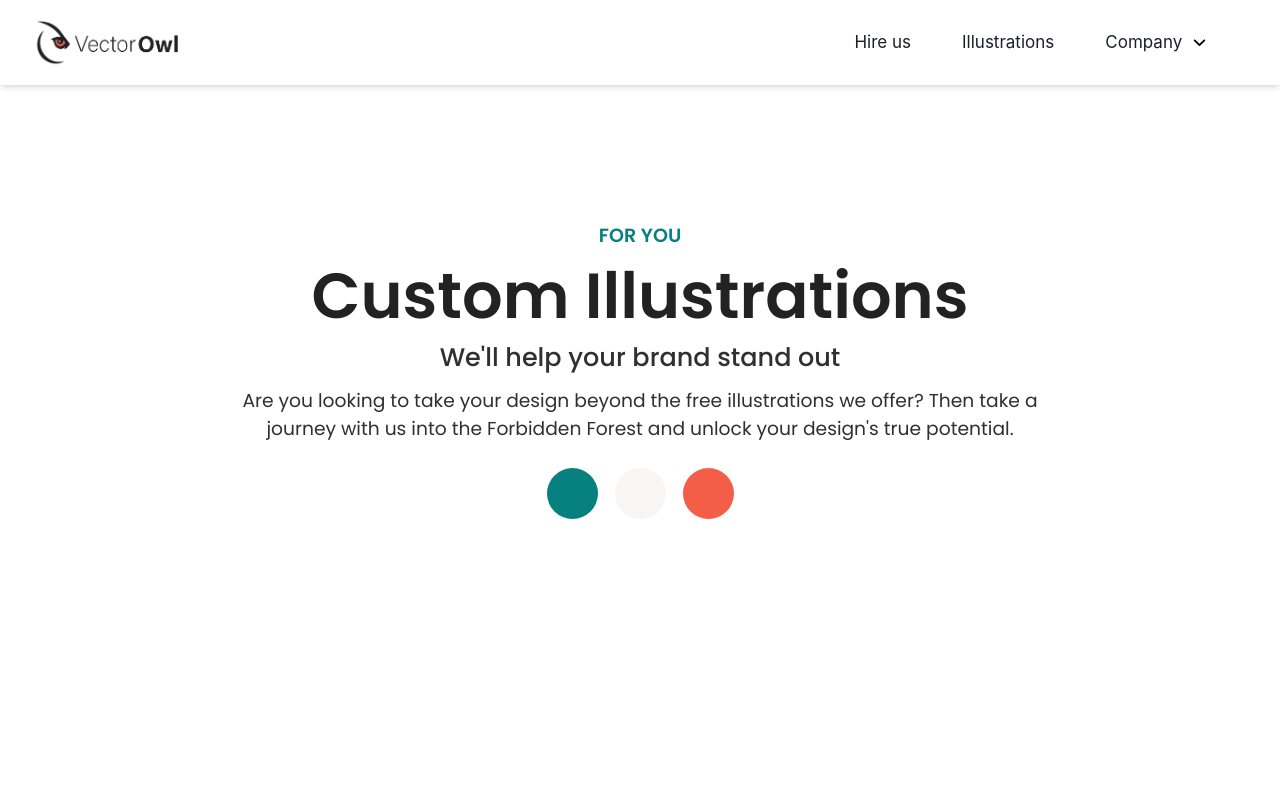
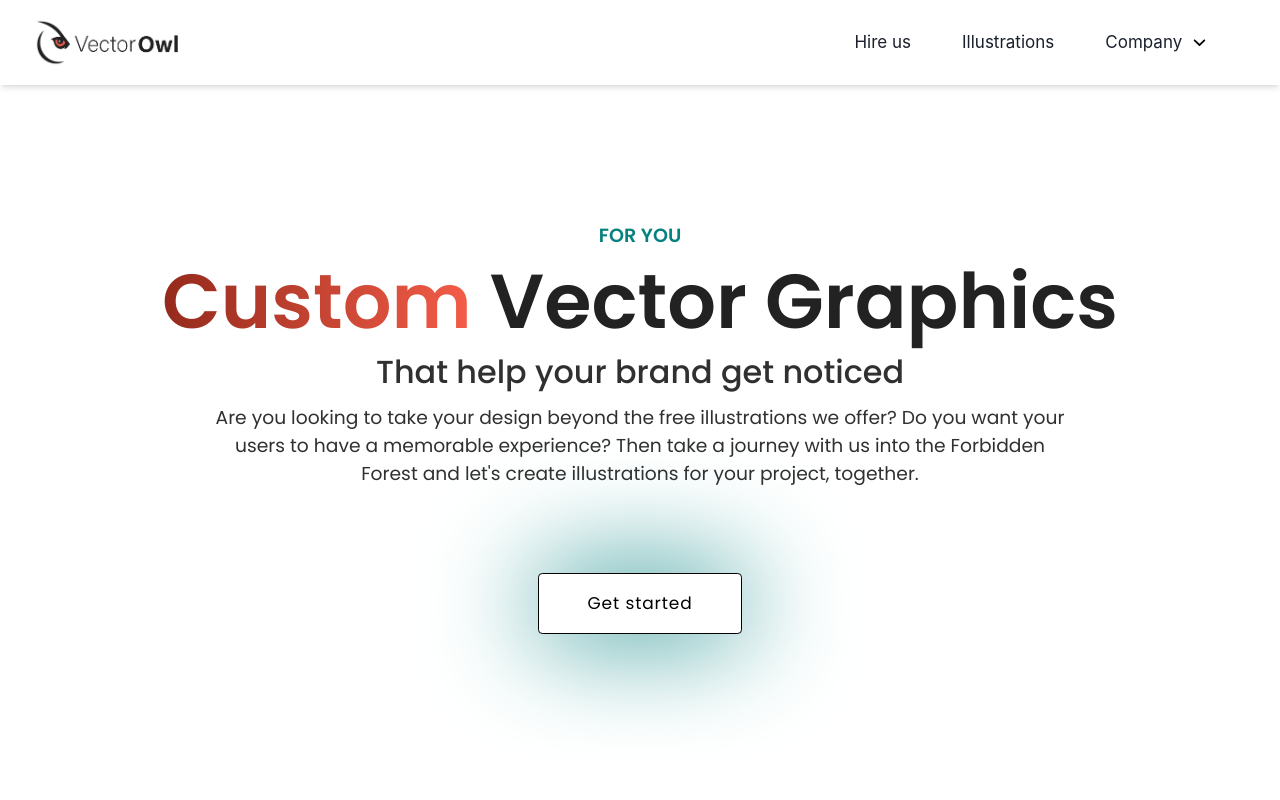
Before and after one commit to atrain42/vectorowl, a Next.js app: page /hire-us in a window 1280 px wide. Shown: the top 800 px of the page. Built offline with nearby package versions, Linux system fonts and the light colour scheme.

Commit message:
finalizing styles

```diff
--- a/src/app/globals.css
+++ b/src/app/globals.css
@@ -259,3 +259,16 @@ select {
     max-height: 350px;
   }
 }
+
+.gradient-text {
+  background-image: linear-gradient(90deg,#942a1c,#f45d48);
+  -webkit-text-fill-color: transparent;
+  background-clip: text;
+  -webkit-background-clip: text;
+}
+
+#hire-btn {
+  -webkit-box-shadow: 0px 0px 110px 0px rgba(7,128,128,1);
+  -moz-box-shadow: 0px 0px 110px 0px rgba(7,128,128,1);
+  box-shadow: 0px 0px 110px 0px rgba(7,128,128,1);
+}
--- /dev/null
+++ b/src/components/Copyright.js
@@ -0,0 +1,14 @@
+export default function Copyright() {
+  const getYear = () => {
+    const date = new Date()
+    let year = date.getFullYear()
+
+    return year
+  }
+
+  return (
+    <p className=' text-left text-sm'>
+      &#xA9; Vector Owl, {getYear()}. All Rights Reserved.
+    </p>
+  )
+}
--- a/src/components/MobileNavigation/MobileMenu.js
+++ b/src/components/MobileNavigation/MobileMenu.js
@@ -1,7 +1,10 @@
 'use client'
 import React, { useRef } from 'react'
 import Link from 'next/link'
+import Image from 'next/image'
 import { motion, useInView } from 'framer-motion'
+import smile from '../../../public/images/smile.webp'
+import Copyright from '../Copyright'
 
 export default function MobileMenu({ open, setOpen }) {
   const animateFrom = { opacity: 0, y: 30 }
@@ -12,73 +15,45 @@ export default function MobileMenu({ open, setOpen }) {
 
   return (
     <>
-      {open && (
-        <div className='pt-40 text-4xl flex-col justify-start items-center fixed h-screen w-9/12 top-0 right-0 z-30 bg-white shadow-card mv:flex md:hidden list-none'>
-          <motion.li
-            className='mv:mb-16 md:mr-8'
-            initial={animateFrom}
-            animate={animateTo}
-            transition={{ delay: 0.2 }}
+      <div
+        className={`py-40 text-4xl flex-col justify-between items-center fixed h-screen w-10/12 top-0 right-0 z-30 bg-white shadow-card mv:flex md:hidden transition duration-250 ease-in list-none ${
+          open ? 'translate-x-0' : 'translate-x-full'
+        }`}
+      >
+        <div className='flex flex-col items-center'>
+          <Link
+            className='cursor-pointer mv:mr-0 mb-16 hover:underline'
+            href='/about'
             onClick={() => {
               setOpen(false)
             }}
           >
-            <Link
-              className='cursor-pointer mv:mr-0'
-              href='/artwork'
-              style={{
-                transform: isInView ? 'none' : 'translateY(20px)',
-                transition: 'all 0.25s ease-in',
-                opacity: isInView ? 'opacity-100' : 'opactity-0',
-              }}
-            >
-              Illustrations
-            </Link>
-          </motion.li>
-          <motion.li
-            className='mv:mb-16 md:mr-8'
-            initial={animateFrom}
-            animate={animateTo}
-            transition={{ delay: 0.4 }}
+            About
+          </Link>
+          <Link
+            className='cursor-pointer mv:mr-0 mb-16 hover:underline'
+            href='/hire-us'
             onClick={() => {
               setOpen(false)
             }}
           >
-            <Link
-              className='cursor-pointer mv:mr-0'
-              href='/signin'
-              style={{
-                transform: isInView ? 'none' : 'translateY(20px)',
-                transition: 'all 0.25s ease-in',
-                opacity: isInView ? 'opacity-100' : 'opactity-0',
-              }}
-            >
-              Hire us
-            </Link>
-          </motion.li>
-          <motion.li
-            className='mv:mb-52 md:mr-8'
-            initial={animateFrom}
-            animate={animateTo}
-            transition={{ delay: 0.6 }}
+            Hire us
+          </Link>
+          <Link
+            className='cursor-pointer mv:mr-0 hover:underline'
+            href='/illustrations'
             onClick={() => {
               setOpen(false)
             }}
           >
-            <Link
-              className='cursor-pointer mv:mr-0'
-              href='signup'
-              style={{
-                transform: isInView ? 'none' : 'translateY(20px)',
-                transition: 'all 0.25s ease-in',
-                opacity: isInView ? 'opacity-100' : 'opactity-0',
-              }}
-            >
-              About
-            </Link>
-          </motion.li>
+            Illustrations
+          </Link>
         </div>
-      )}
+        <div className='flex flex-col items-center justify-center'>
+          <Image className='w-16 h-16 mb-8' src={smile} alt='smiley face' />
+          <Copyright />
+        </div>
+      </div>
     </>
   )
 }
--- a/src/layout/Attribute.js
+++ b/src/layout/Attribute.js
@@ -5,17 +5,17 @@ import arrow from '../../public/images/arrowai.webp'
 
 const Attribute = () => {
   return (
-    <section className='mt-80'>
+    <section className='mt-80 px-8'>
       <span>
         <h2 className='text-4xl w-96 text-black text-center mx-auto mb-6'>
           Image attributes
         </h2>
-        <p className='text-center w-3/6 mx-auto text-black'>
+        <p className='text-center mx-auto text-black mv:w-full md:w-400'>
           We require you to add image attributions when using our illustrations.
           There are two options you can choose from when adding attributes.
         </p>
       </span>
-      <div className='flex items-center mt-32 mv:flex-col-reverse md:flex-row'>
+      <div className='flex items-center mv:mt-8 md:mt-32 mv:flex-col md:flex-row'>
         <div className='flex-1 relative flex flex-col items-center justify-center mv:w-screen md:w-7/12 mv:mt-16 md:mt-0'>
           <Image className='h-auto w-4/6' src={image} alt='platform' />
           <span className='relative'>
@@ -37,7 +37,8 @@ const Attribute = () => {
             <p className='text-3.5xl mb-4 text-black'>Attribute Options</p>
             <ul className='list-disc'>
               <li className='mb-2 text-black'>
-                You can add an attribute under each individual image as seen here.
+                You can add an attribute under each individual image as seen
+                here.
               </li>
               <li className='mb-8 text-black'>
                 Or you can add one attribute in your footer to account for all
--- a/src/layout/Footer.js
+++ b/src/layout/Footer.js
@@ -1,15 +1,12 @@
+'use client'
+
 import Link from "next/link";
 import Image from "next/image";
 import twitter from '../../public/images/twitter.svg'
 import instagram from '../../public/images/instagram.svg'
+import Copyright from "@/components/Copyright";
 
 const Footer = ({ padding }) => {
-  const getYear = () => {
-    const date = new Date();
-    let year = date.getFullYear();
-
-    return year;
-  };
 
   return (
     <footer className='mv:px-8 md:px-20 py-12 bg-offwhite'>
@@ -57,10 +54,8 @@ const Footer = ({ padding }) => {
       </div>
       <div className='h-px w-full bg-gray-800'></div>
       <div className='flex items-center mt-4'>
-        <p className=' text-left text-sm mr-12'>
-          &#xA9; Vector Owl, {getYear()}. All Rights Reserved.
-        </p>
-        <div className='flex space-x-3.5'>
+        <Copyright />
+        <div className='flex space-x-3.5 ml-12'>
           <Link
             href='https://twitter.com/_PixelPrism'
             className='nav-link p-2 rounded-full transition-all ease-in duration-150'
--- a/src/pages/hire-us/index.js
+++ b/src/pages/hire-us/index.js
@@ -13,20 +13,27 @@ export default function index() {
     <div className='px-8 mb-40'>
       <div className='hire-landing flex flex-col items-center justify-center mt-32'>
         <p className='text-theme font-semibold mb-3 text-lg'>FOR YOU</p>
-        <h1 className='text-6xl font-semibold mb-3 text-center'>
-          Custom Illustrations
+        <h1 className='text-7xl font-semibold mb-3 text-center'>
+          <span className='gradient-text'>Custom</span> Vector Graphics
         </h1>
-        <p className='text-2xl mb-3 font-medium'>We&#39;ll help your brand stand out</p>
+        <p className='text-3xl mb-3 font-medium'>
+          That help your brand get noticed
+        </p>
         <p className='mv:w-full sm:w-500 text-center'>
           Are you looking to take your design beyond the free illustrations we
-          offer? Then take a journey with us into the Forbidden Forest and
-          unlock your design&#39;s true potential.
+          offer? Do you want your users to have a memorable experience? Then take a journey with us into the Forbidden Forest and
+          let&#39;s create illustrations for your project, together.
         </p>
-        <div className='flex mt-6'>
+        <button className='mt-20 text-center rounded px-8 py-4 text-black w-48 text-md tracking-wider font-poppins bg-white border border-black cursor-pointer hover:scale-102 transition-all ease-in duration-50 mv:mx-auto sm:mx-0'
+          id="hire-btn"
+        >
+          Get started
+        </button>
+        {/* <div className='flex mt-6'>
           <div className='bg-theme h-12 w-12 rounded-full'></div>
           <div className='bg-offwhite h-12 w-12 rounded-full mx-4'></div>
           <div className='bg-secondary h-12 w-12 rounded-full'></div>
-        </div>
+        </div> */}
       </div>
       <div className='flex flex-col justify-center items-center mv:px-8 md:px-0 mb-12 mt-80'>
         <h1 className='text-4xl text-center mb-4 w-100'>
```
Also changed, not shown: public/images/building-theme.webp, public/images/smile.webp (added).
